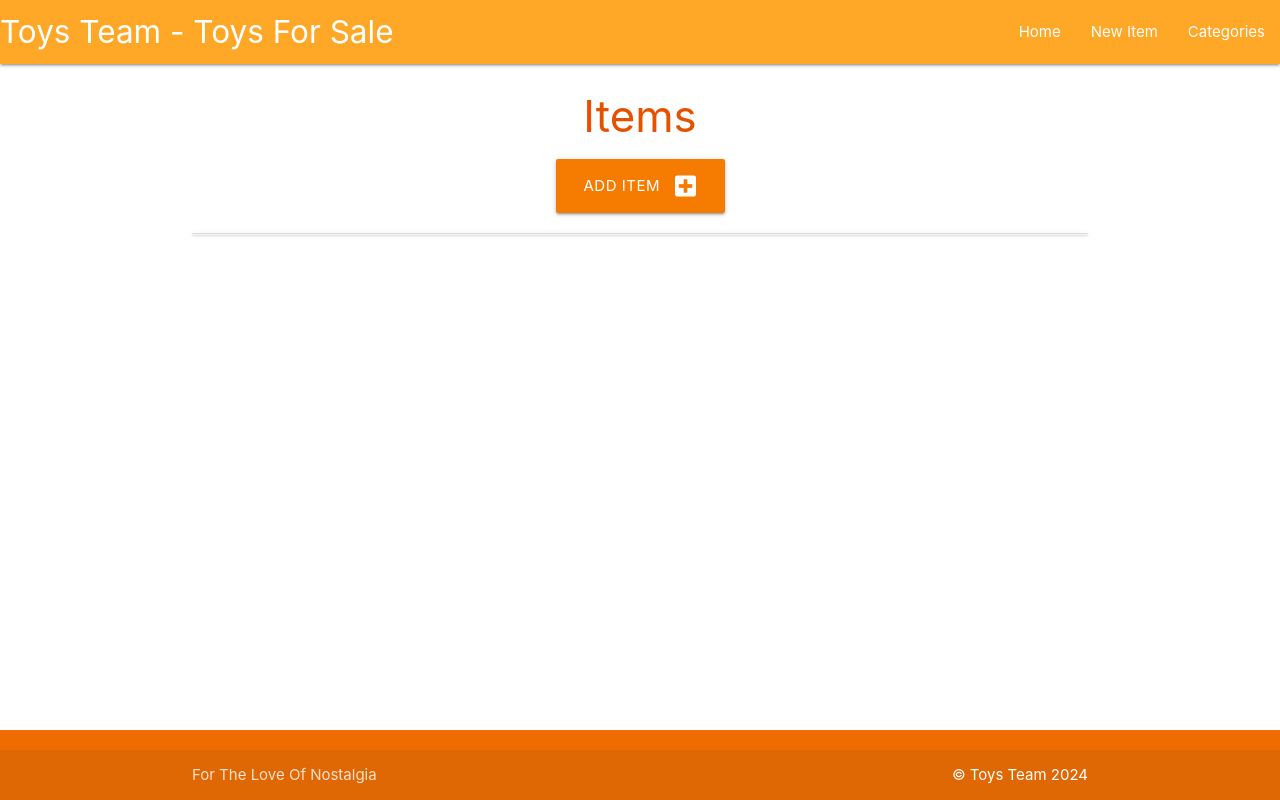
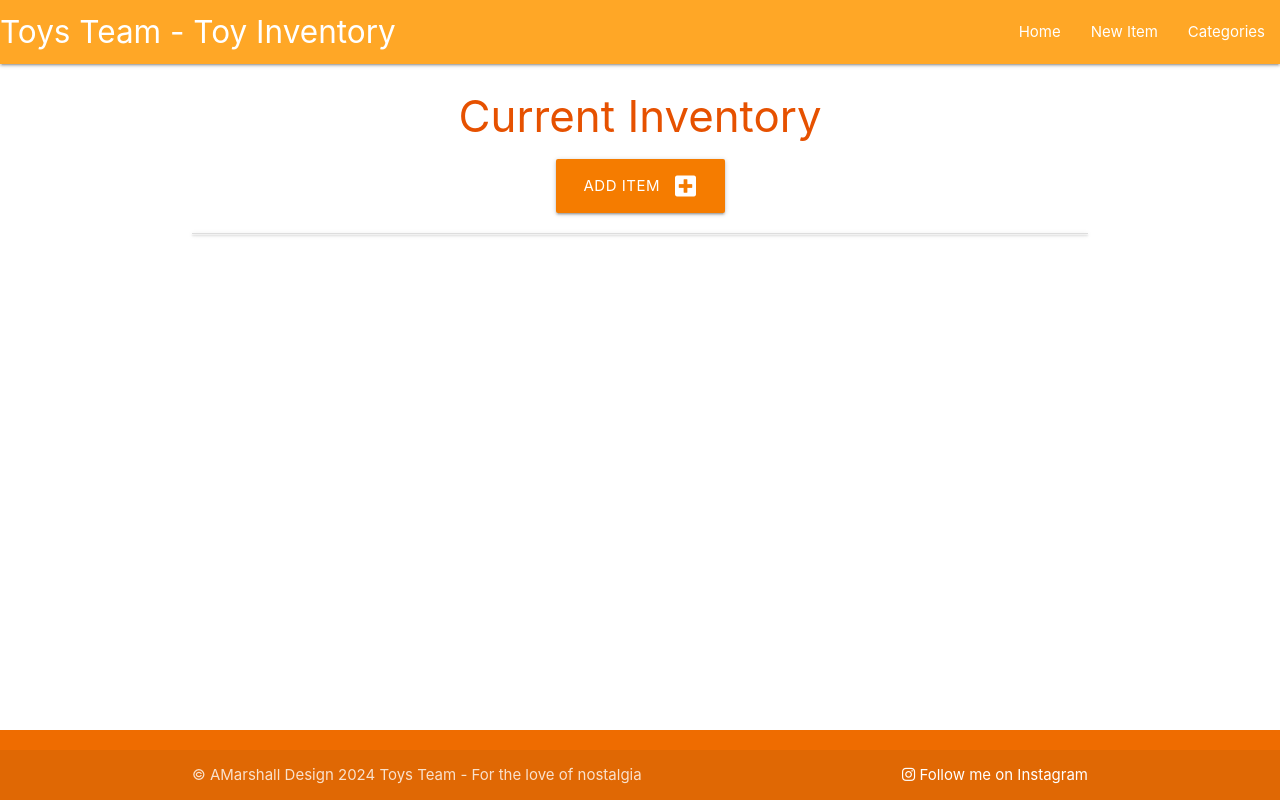
Before and after one commit to uctv9805/msp3-flask-sqlalchemy, a Flask app: page / in a window 1280 px wide. Run offline with Flask 3, Linux system fonts and the light colour scheme; some libraries are stand-ins or nearby versions.

Commit message:
make changes to frontend and overall look of app and change footer to update instagram link and text

```diff
--- a/itemsforsale/templates/base.html
+++ b/itemsforsale/templates/base.html
@@ -3,6 +3,7 @@
 <head>
     <meta charset="UTF-8">
     <meta name="viewport" content="width=device-width, initial-scale=1.0">
+    <script src="https://kit.fontawesome.com/c2853611b2.js" crossorigin="anonymous"></script>
     <link rel="stylesheet" href="https://cdnjs.cloudflare.com/ajax/libs/font-awesome/5.15.3/css/all.min.css"
         integrity="sha512-iBBXm8fW90+nuLcSKlbmrPcLa0OT92xO1BIsZ+ywDWZCvqsWgccV3gFoRBv0z+8dLJgyAHIhR35VZc2oM/gI1w=="
         crossorigin="anonymous" referrerpolicy="no-referrer">
@@ -17,7 +18,7 @@
         <!-- top navbar -->
         <nav class="orange lighten-1">
             <div class="nav-wrapper">
-                <a href="#!" class="brand-logo">Toys Team - Toys For Sale</a>
+                <a href="#!" class="brand-logo">Toys Team - Toy Inventory</a>
                 <a href="#" data-target="mobile-demo" class="sidenav-trigger"><i class="fas fa-bars"></i></a>
                 <ul class="right hide-on-med-and-down">
                     <li><a href="{{ url_for('home') }}">Home</a></li>
@@ -43,8 +44,8 @@
     <footer class="page-footer orange darken-3">
         <div class="footer-copyright">
           <div class="container">
-          For The Love Of Nostalgia
-          <a class="white-text right" href="https://www.instagram.com/ash_marshall0208/">&copy; Toys Team 2024</a>
+            &copy; AMarshall Design 2024 Toys Team - For the love of nostalgia
+          <a class="white-text right" href="https://www.instagram.com/ash_marshall0208/" target="_blank"><i class="fa-brands fa-instagram"></i> Follow me on Instagram</a>
           </div>
         </div>
       </footer>
--- a/itemsforsale/templates/items.html
+++ b/itemsforsale/templates/items.html
@@ -1,7 +1,7 @@
 {% extends "base.html" %}
 {% block content %}
 
-<h3 class="orange-text text-darken-4 center-align">Items</h3>
+<h3 class="orange-text text-darken-4 center-align">Current Inventory</h3>
 
 <div class="row">
     <div class="col s12 center-align">
```
